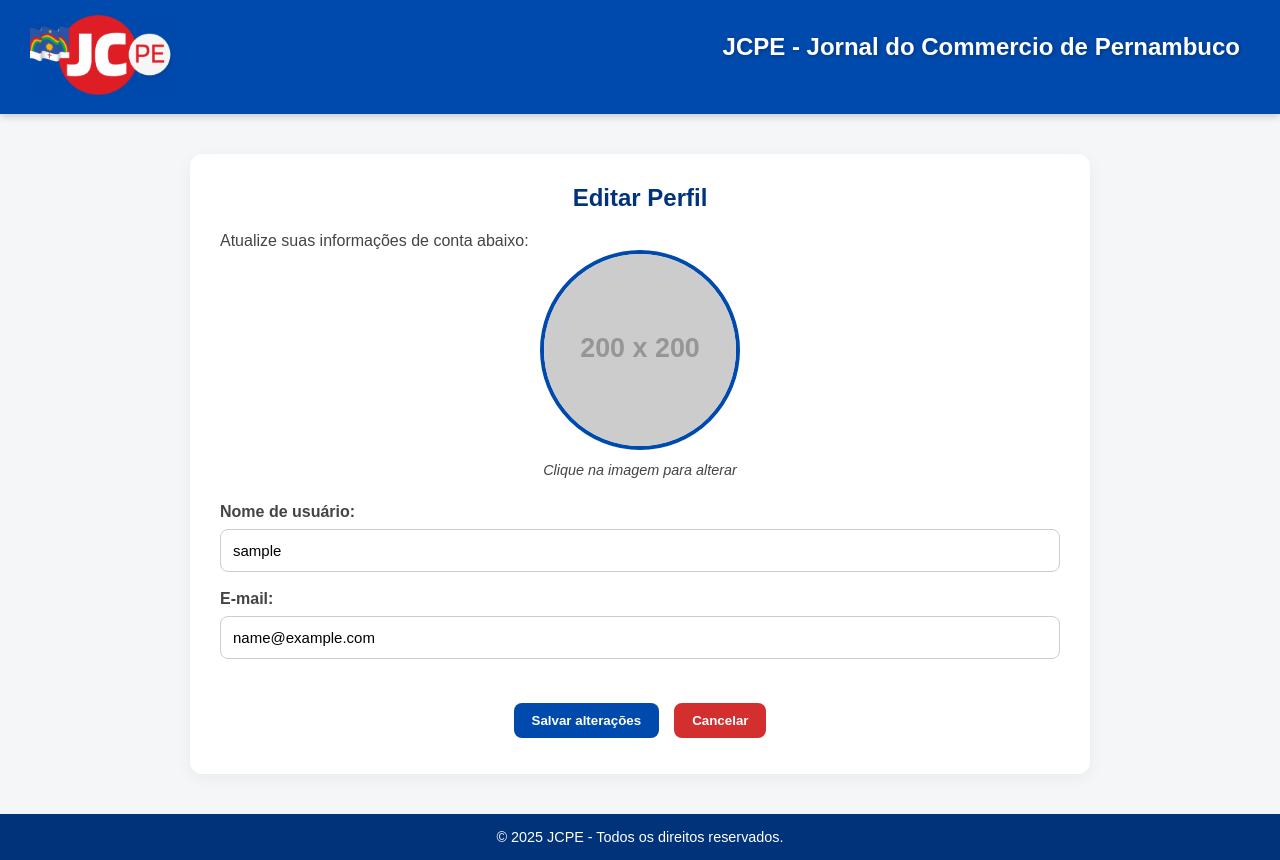
After one commit to Natan-Tavares/Panora, a Django app: page /editar_conta/ in a window 1280 px wide. The commit adds this page. Run offline with Django 5.2, Linux system fonts and the light colour scheme; the visitor is signed in with stand-in values (Sample User, id 1); grey boxes labelled with a size stand in for pictures from a placeholder-image service; some libraries are stand-ins or nearby versions.

Commit message:
Editar perfil

```diff
--- a/JCPE/AppJCPE/static/css/style.css
+++ b/JCPE/AppJCPE/static/css/style.css
@@ -192,3 +192,52 @@ footer {
     margin: 0 auto;
     border-radius: 50%;
 }
+
+.editar-perfil-section {
+    text-align: center;
+}
+
+.foto-upload-container {
+    display: flex;
+    flex-direction: column;
+    align-items: center;
+    margin-bottom: 25px;
+}
+
+.foto-label {
+    cursor: pointer;
+    display: inline-block;
+    transition: transform 0.2s, box-shadow 0.2s;
+}
+
+.foto-label:hover {
+    transform: scale(1.05);
+    box-shadow: 0 0 10px rgba(0,0,0,0.2);
+}
+
+.foto-perfil {
+    width: 200px;
+    height: 200px;
+    border-radius: 50%;
+    object-fit: cover;
+    border: 4px solid var(--jcpe-azul);
+    transition: border-color 0.3s;
+}
+
+.foto-perfil:hover {
+    border-color: var(--jcpe-azul-escuro);
+}
+
+.foto-texto {
+    font-size: 0.9rem;
+    color: var(--jcpe-cinza-escuro);
+    margin-top: 8px;
+    font-style: italic;
+}
+
+.editar-botoes {
+    display: flex;
+    justify-content: center;
+    gap: 15px;
+    margin-top: 20px;
+}
--- a/JCPE/AppJCPE/views.py
+++ b/JCPE/AppJCPE/views.py
@@ -186,3 +186,14 @@ def remover_noticias_salvas(request,id):
 
 def conta(request):
     return render(request, 'conta.html')
+
+@login_required
+def editar_perfil(request):
+    if request.method == "POST":
+        user = request.user
+        user.username = request.POST.get("username")
+        user.email = request.POST.get("email")
+        user.save()
+        return redirect("conta")
+
+    return render(request, "editar_perfil.html")
--- a/JCPE/JCPE/settings.py
+++ b/JCPE/JCPE/settings.py
@@ -122,3 +122,7 @@ STATIC_URL = 'static/'
 # https://docs.djangoproject.com/en/5.2/ref/settings/#default-auto-field
 
 DEFAULT_AUTO_FIELD = 'django.db.models.BigAutoField'
+
+STATICFILES_DIRS = [
+    BASE_DIR / "AppJCPE" / "static",
+]
--- a/JCPE/JCPE/urls.py
+++ b/JCPE/JCPE/urls.py
@@ -36,7 +36,8 @@ urlpatterns = [
     path('salvar_noticia/<int:id>/', views.salvar_noticia, name='salvar_noticia'),
     path('noticas_salvas/', views.vizualizar_noticias_salvas, name='vizualizar_salvos'),
     path('noticas_salvas/remover/<int:id>/', views.remover_noticias_salvas, name='apagar_salvos'),
-    path('conta/', views.conta, name='conta')
+    path('conta/', views.conta, name='conta'),
+    path('editar_conta/', views.editar_perfil, name='editar_conta')
 ]
 
 urlpatterns += router.urls
--- a/JCPE/templates/conta.html
+++ b/JCPE/templates/conta.html
@@ -32,7 +32,7 @@
                 <div>
                     <h2>Bem-vindo, {{ user.username }}!</h2>
                     <p>Membro desde {{ user.date_joined|date:"d/m/Y" }}</p>
-                    <a href="" class="button">Editar perfil</a>
+                    <a href="{% url 'editar_conta' %}" class="button">Editar perfil</a>
                 </div>
             </div>
 
--- /dev/null
+++ b/JCPE/templates/editar_perfil.html
@@ -0,0 +1,70 @@
+{% load static %}
+
+<!DOCTYPE html>
+<html lang="pt-BR">
+<head>
+    <meta charset="UTF-8">
+    <meta name="viewport" content="width=device-width, initial-scale=1.0">
+    <title>Editar Perfil - JCPE</title>
+    <link rel="stylesheet" href="{% static 'css/style.css' %}">
+</head>
+<body>
+
+    <header class="topbar">
+        <a href="{% url 'inicial' %}" class="logo-link">
+            <img src="{% static 'img/logo_jcpe.png' %}" alt="Logo JCPE" class="logo">
+        </a>
+        <h1>JCPE - Jornal do Commercio de Pernambuco</h1>
+    </header>
+
+    <main>
+        <section>
+            <h2>Editar Perfil</h2>
+            <p>Atualize suas informações de conta abaixo:</p>
+
+            <form method="POST" enctype="multipart/form-data">
+                {% csrf_token %}
+
+                <div class="foto-upload-container">
+                    <label for="foto" class="foto-label">
+                        <img src="https://placehold.co/200x200"
+                             alt="Foto de perfil"
+                             class="foto-perfil"
+                             id="foto-preview">
+                    </label>
+                    <input type="file" id="foto" name="foto" accept="image/*" hidden>
+                    <p class="foto-texto">Clique na imagem para alterar</p>
+                </div>
+
+                <label for="username">Nome de usuário:</label>
+                <input type="text" id="username" name="username" value="{{ user.username }}" required>
+
+                <label for="email">E-mail:</label>
+                <input type="email" id="email" name="email" value="{{ user.email }}" required>
+
+                <div class="editar-botoes">
+                    <button type="submit" class="button">Salvar alterações</button>
+                    <button href="{% url 'conta' %}" class="excluir">Cancelar</button>
+                </div>
+            </form>
+        </section>
+    </main>
+
+    <footer>
+        &copy; 2025 JCPE - Todos os direitos reservados.
+    </footer>
+
+    <script>
+        document.getElementById('foto').addEventListener('change', function(event) {
+            const preview = document.getElementById('foto-preview');
+            const file = event.target.files[0];
+            if (file) {
+                const reader = new FileReader();
+                reader.onload = e => preview.src = e.target.result;
+                reader.readAsDataURL(file);
+            }
+        });
+    </script>
+
+</body>
+</html>
```
